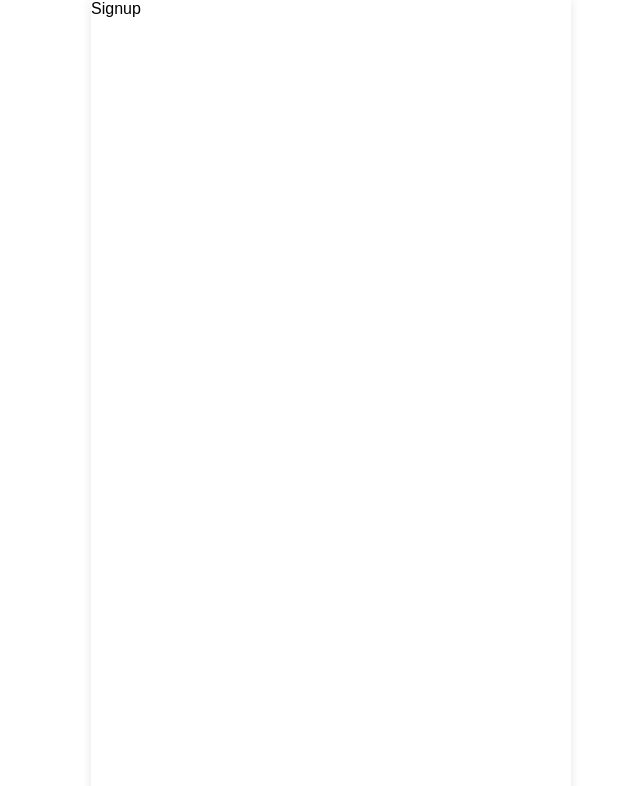
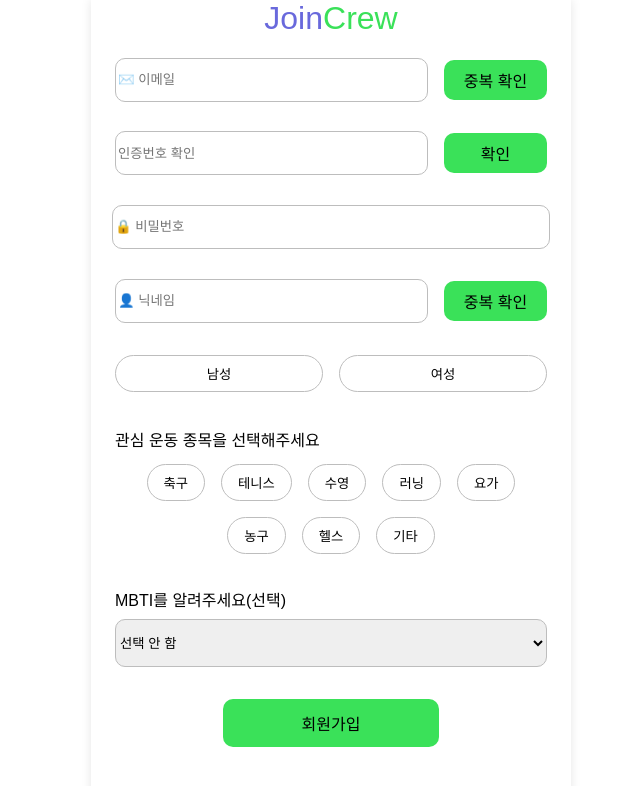
Before and after one commit to JoinCrew-ver-2/frontend, a React (Vite) app: page /signup in a window 1280 px wide. Shown: the top 786 px of the page, without its empty margins (309-949 px from the left). Built offline with nearby package versions, Linux system fonts and the light colour scheme; a web font is replaced by a local one.

Commit message:
Feat: 회원가입 페이지 구현

```diff
--- a/src/components/common/Button.tsx
+++ b/src/components/common/Button.tsx
@@ -17,9 +17,8 @@ function Button({text, onClick, type="button", width = "100%", height="3rem"}: B
 const ButtonStyle = styled.button<{ width: string , height: string}>`
   width: ${props => props.width};
   height: ${props => props.height};
-  margin-top: 1rem;
   border: none;
-  border-radius: 4px;
+  border-radius: 10px;
   background-color: #3AE159;
   color: black;
   font-size: 1rem;
--- a/src/pages/Login.tsx
+++ b/src/pages/Login.tsx
@@ -104,7 +104,7 @@ const LoginStyle = styled.div`
 
       .error-message {
         color: #6969dc;
-        font-size: 0.9rem;
+        font-size: 0.8rem;
       }
     }
   }
--- a/src/pages/Signup.tsx
+++ b/src/pages/Signup.tsx
@@ -1,11 +1,370 @@
 import styled from "styled-components";
+import { useForm } from "react-hook-form";
+import Button from "../components/common/Button";
+import { useEffect } from "react";
 
+interface SignupProps {
+  email: string;
+  verificationCode: string;
+  password: string;
+  nickname: string;
+  gender: string;
+  location: string;
+  exerciseTypes: string[];
+  mbti?: string;
+}
+
+const exerciseList = [
+  "축구",
+  "테니스",
+  "수영",
+  "러닝",
+  "요가",
+  "농구",
+  "헬스",
+  "기타",
+];
+
+const mbtiList = [
+  "ISTJ",
+  "ISFJ",
+  "INFJ",
+  "INTJ",
+  "ISTP",
+  "ISFP",
+  "INFP",
+  "INTP",
+  "ESTP",
+  "ESFP",
+  "ENFP",
+  "ENTP",
+  "ESTJ",
+  "ESFJ",
+  "ENFJ",
+  "ENTJ",
+];
 function Signup() {
+  const {
+    register,
+    handleSubmit,
+    formState: { errors },
+    setValue,
+    watch,
+  } = useForm<SignupProps>({
+    mode: "onChange", // 실시간 유효성 검사 설정
+    defaultValues: {
+      exerciseTypes: [],
+      gender: "",
+    },
+  });
+
+  const onSubmit = (data: SignupProps) => {
+    console.log(data);
+  };
+
+  const selectedExercises = watch("exerciseTypes") || [];
+  const selectedGender = watch("gender");
+
+  const toggleExercise = (exercise: string) => {
+    const current = selectedExercises;
+    const updated = current.includes(exercise)
+      ? current.filter((item) => item !== exercise)
+      : [...current, exercise];
+    setValue("exerciseTypes", updated, { shouldValidate: true });
+  };
+
+  // 운동 종목 최소 1개 이상 선택 필수
+  useEffect(() => {
+    register("exerciseTypes", {
+      required: "관심 운동을 1개 이상 선택해주세요",
+      validate: (value) =>
+        value.length > 0 || "관심 운동을 1개 이상 선택해주세요",
+    });
+
+    // 성별 등록
+    register("gender", {
+      required: "성별을 선택해주세요",
+    });
+  }, [register]);
+
   return (
     <SignupStyle>
-      <h1>Signup</h1>
+      <h1>
+        <span style={{ color: "#6969DC" }}>Join</span>
+        <span style={{ color: "#3AE159" }}>Crew</span>
+      </h1>
+      <form onSubmit={handleSubmit(onSubmit)}>
+        <div className="inputs">
+          <div className="input-row">
+            <input
+              type="email"
+              placeholder="✉️ 이메일"
+              {...register("email", {
+                required: "이메일을 입력해주세요",
+                pattern: {
+                  value: /^[a-zA-Z0-9._-]+@[a-zA-Z0-9.-]+\.[a-zA-Z]{2,4}$/i,
+                  message: "올바른 이메일 형식이 아닙니다",
+                },
+              })}
+              style={{ width: "75%" }}
+            />
+            <Button
+              text="중복 확인"
+              type="submit"
+              width="25%"
+              height="2.5rem"
+            />
+          </div>
+          {errors.email && (
+            <span className="error-message">{errors.email.message}</span>
+          )}
+        </div>
+
+        <div className="inputs">
+          <div className="input-row">
+            <input
+              placeholder="인증번호 확인"
+              {...register("verificationCode", {
+                required: "인증번호를 입력해주세요",
+              })}
+              style={{ width: "75%" }}
+            />
+            <Button text="확인" type="submit" width="25%" height="2.5rem" />
+          </div>
+          {errors.verificationCode && (
+            <span className="error-message">
+              {errors.verificationCode.message}
+            </span>
+          )}
+        </div>
+
+        <div className="inputs">
+          <input
+            type="password"
+            placeholder="🔒 비밀번호"
+            {...register("password", {
+              required: "비밀번호를 입력해주세요",
+            })}
+          />
+          {errors.password && (
+            <span className="error-message">{errors.password.message}</span>
+          )}
+        </div>
+
+        <div className="inputs">
+          <div className="input-row">
+            <input
+              placeholder="👤 닉네임"
+              {...register("nickname", {
+                required: "닉네임을 입력해주세요",
+              })}
+              style={{ width: "75%" }}
+            />
+            <Button
+              text="중복 확인"
+              type="submit"
+              width="25%"
+              height="2.5rem"
+            />
+          </div>
+          {errors.nickname && (
+            <span className="error-message">{errors.nickname.message}</span>
+          )}
+        </div>
+
+        <GenderContainer>
+          <div>
+            <GenderButton
+              type="button"
+              className={selectedGender === "남성" ? "selected" : ""}
+              onClick={() =>
+                setValue("gender", "남성", { shouldValidate: true })
+              }
+            >
+              남성
+            </GenderButton>
+            <GenderButton
+              type="button"
+              className={selectedGender === "여성" ? "selected" : ""}
+              onClick={() =>
+                setValue("gender", "여성", { shouldValidate: true })
+              }
+            >
+              여성
+            </GenderButton>
+          </div>
+          {errors.gender && (
+            <span className="error-message">{errors.gender.message}</span>
+          )}
+        </GenderContainer>
+
+        <ExerciseContainer>
+          <p>관심 운동 종목을 선택해주세요</p>
+          <div>
+            {exerciseList.map((exercise) => (
+              <ExerciseButton
+                key={exercise}
+                type="button"
+                className={
+                  selectedExercises.includes(exercise) ? "selected" : ""
+                }
+                onClick={() => toggleExercise(exercise)}
+              >
+                {exercise}
+              </ExerciseButton>
+            ))}
+          </div>
+          {errors.exerciseTypes && (
+            <span className="error-message">
+              {errors.exerciseTypes.message}
+            </span>
+          )}
+        </ExerciseContainer>
+
+        <div className="MbtiContainer">
+          <p>MBTI를 알려주세요(선택)</p>
+          <select {...register("mbti")}>
+            <option value="">선택 안 함</option>
+            {mbtiList.map((mbti) => (
+              <option key={mbti} value={mbti}>
+                {mbti}
+              </option>
+            ))}
+          </select>
+        </div>
+
+        <Button text="회원가입" type="submit" width="50%" />
+      </form>
     </SignupStyle>
   );
 }
-const SignupStyle = styled.div``;
+const SignupStyle = styled.div`
+  display: flex;
+  flex-direction: column;
+  align-items: center;
+
+  h1 {
+    font-size: 2rem;
+  }
+
+  .error-message {
+    color: #6969dc;
+    font-size: 0.8rem;
+    text-align: left;
+    align-self: flex-start;
+  }
+
+  form {
+    width: 90%;
+    display: flex;
+    flex-direction: column;
+    padding: 1rem;
+    align-items: center;
+
+    .inputs {
+      display: flex;
+      flex-direction: column;
+      align-items: center;
+      height: 4rem;
+      width: 100%;
+      padding: 0.3rem;
+      gap: 0.5rem;
+
+      .input-row {
+        display: flex;
+        align-items: center;
+        gap: 1rem;
+        width: 100%;
+      }
+
+      input {
+        width: 100%;
+        height: 2.5rem;
+        border-radius: 10px;
+        border: 1px solid #bdbdbd;
+        outline: none;
+      }
+
+      input:focus {
+        border: 2px solid #3ae159;
+      }
+    }
+
+    .MbtiContainer {
+      width: 100%;
+      margin-bottom: 2rem;
+
+      select {
+        margin-top: 0.5rem;
+        width: 100%;
+        height: 3rem;
+        border-radius: 10px;
+        border: 1px solid #bdbdbd;
+        outline: none;
+      }
+    }
+  }
+`;
+
+const GenderContainer = styled.div`
+  height: 4.5rem;
+  display: flex;
+  flex-direction: column;
+  gap: 1rem;
+  width: 100%;
+  margin-top: 0.5rem;
+
+  div {
+    display: flex;
+    justify-content: space-between;
+    gap: 1rem;
+  }
+`;
+
+const GenderButton = styled.button`
+  flex: 1;
+  padding: 0.5rem 1rem;
+  border-radius: 2rem;
+  border: 1px solid #bdbdbd;
+  background: white;
+  cursor: pointer;
+
+  &.selected {
+    background: #3ae159;
+    color: white;
+    border: none;
+  }
+`;
+
+const ExerciseContainer = styled.div`
+  display: flex;
+  flex-direction: column;
+  gap: 0.3rem;
+  height: 9.5rem;
+  width: 100%;
+  margin-bottom: 0.5rem;
+
+  div {
+    display: flex;
+    flex-wrap: wrap;
+    gap: 1rem;
+    padding: 0.5rem;
+    justify-content: center;
+  }
+`;
+
+const ExerciseButton = styled.button`
+  padding: 0.5rem 1rem;
+  border-radius: 2rem;
+  border: 1px solid #bdbdbd;
+  background: white;
+  cursor: pointer;
+
+  &.selected {
+    background: #3ae159;
+    color: white;
+    border: none;
+  }
+`;
+
 export default Signup;
```
